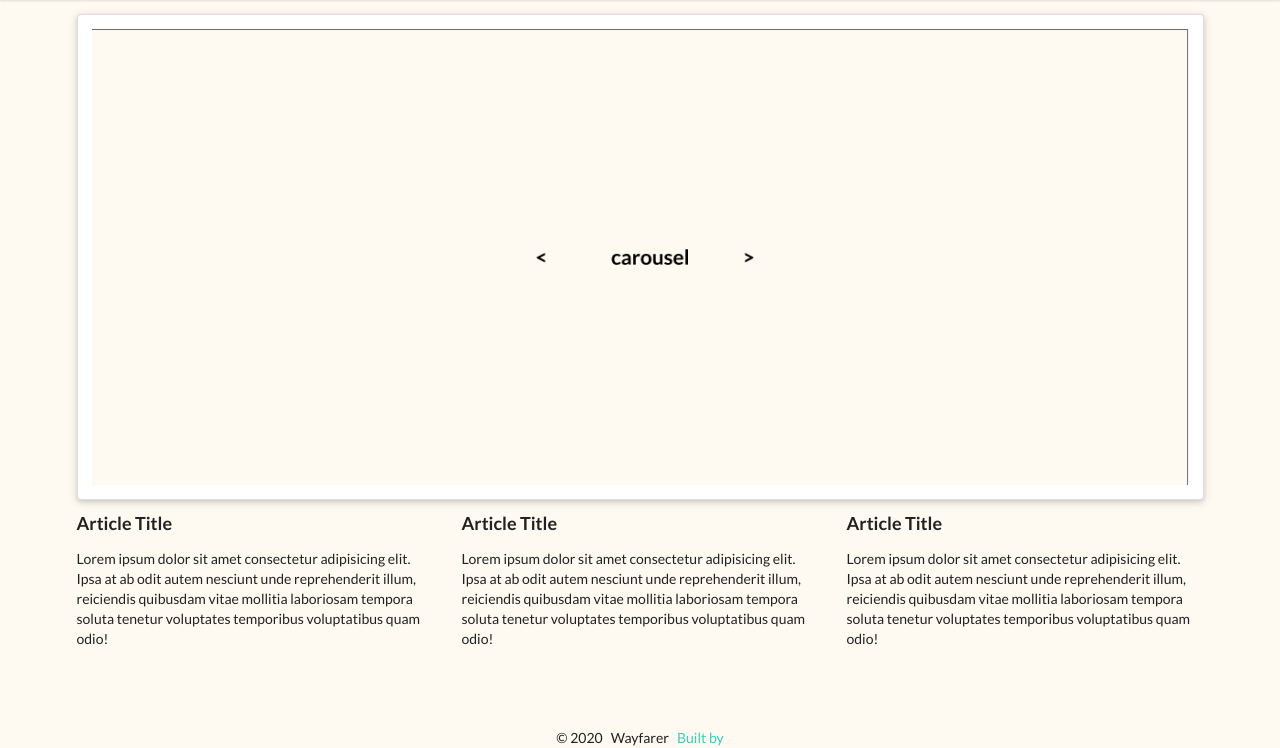
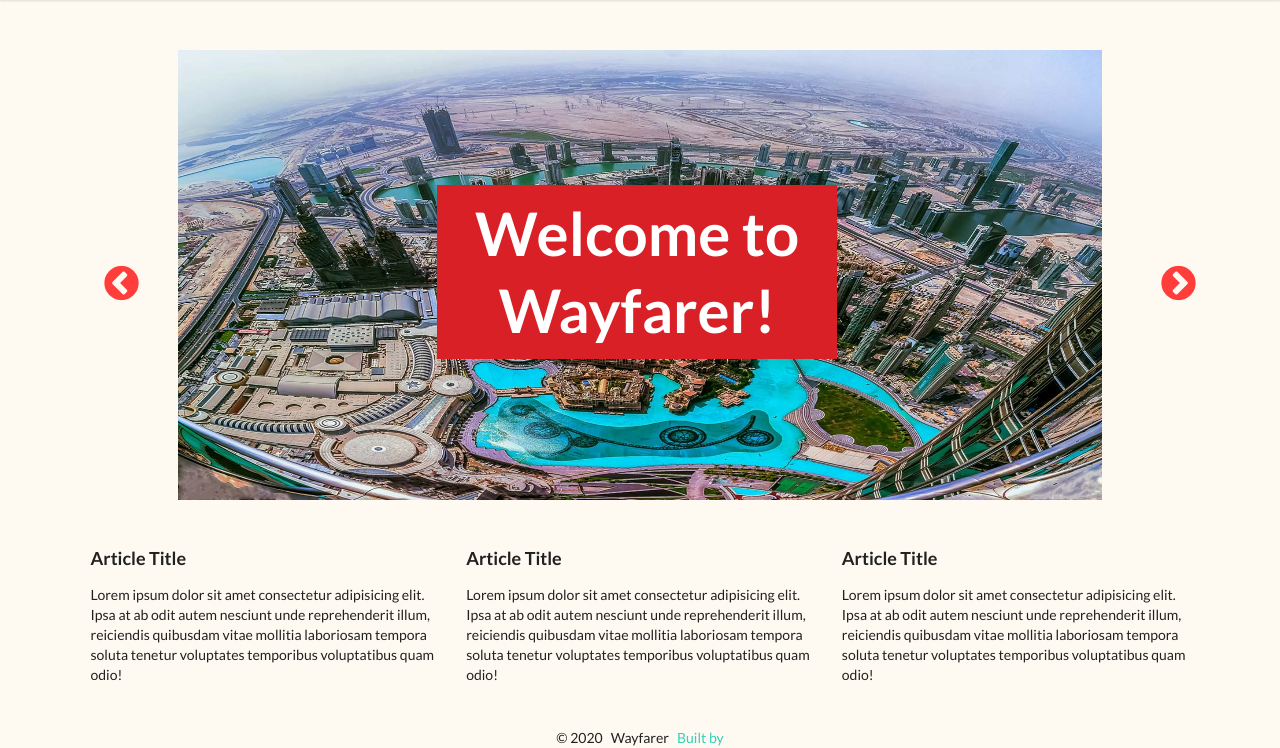
Before and after one commit to danlehner/wayfarer, a Django app: page / in a window 1280 px wide. Shown: the part 52-800 px from the top of the page. Run offline with Django 3.2, Linux system fonts and the light colour scheme; some libraries are stand-ins or nearby versions.

Commit message:
creates home page slider

```diff
--- a/main_app/static/scripts/app.js
+++ b/main_app/static/scripts/app.js
@@ -13,3 +13,17 @@ $('#app_signup').on('click', function(){
     console.log("click");
     $('.signup.modal').modal('show');
 });
+
+// $(document).ready(function(){
+//     $('.carousel').slick({
+//     slidesToShow: 1,
+//     dots:false,
+//     centerMode: false,
+//     });
+//   });
+
+$('.carousel').slick({
+    slidesToShow: 1,
+    dots:false,
+    arrows: true
+});
--- a/main_app/static/styles/main.css
+++ b/main_app/static/styles/main.css
@@ -5,7 +5,6 @@
     --wayfarerYellow: #ffcd3cff;
     --wayfarerOrange: #ff9234ff;
     --wayfarerGreen: #35d0baff;
-
 }
 
 
@@ -103,3 +102,42 @@ span:link {
 .ui.modal {
     background-color: var(--backgroundcolor);
 }
+
+/* ----- SLICK SLIDER------ */
+
+.carousel-section {
+    position: relative;
+}
+
+.carousel {
+    margin: 50px;
+}
+
+.carousel div {
+    width: 90%;
+    margin: 0 auto;
+    height: auto;
+}
+
+.carousel img {
+    width: 100%;
+    height: 450px;
+}
+
+.carousel-header {
+    position: absolute;
+    max-width: 400px;
+    text-align: center;
+    top: 30%;
+    left: 32%;
+    color: white;
+    font-size: 60px;
+    background-color: var(--wayfarerRed);
+    padding: 10px;
+    z-index: 99;
+}
+
+.slick-prev:before, .slick-next:before {
+    color:red !important;
+    font-size: 40px !important;
+}
--- a/main_app/templates/base.html
+++ b/main_app/templates/base.html
@@ -11,6 +11,8 @@
   <!-- LINKS  -->
   <link rel="stylesheet" type="text/css" href="{% static '/styles/Semantic-UI-CSS-master/semantic.min.css' %}">
   <link rel="stylesheet" href='{% static "/styles/main.css" %}'>
+  <link rel="stylesheet" type="text/css" href="https://cdnjs.cloudflare.com/ajax/libs/slick-carousel/1.8.1/slick-theme.min.css"/>
+  <link rel="stylesheet" type="text/css" href="https://cdnjs.cloudflare.com/ajax/libs/slick-carousel/1.8.1/slick.min.css"/>
   <!-- SCRIPTS  -->
   <script defer
     src="https://code.jquery.com/jquery-3.1.1.min.js"
@@ -58,7 +60,7 @@
     {% endif %}
   </nav>
 
-  <main class="ui conatainer">
+  <main class="ui container">
     {% block content %}
     {% endblock %}
   </main>
--- a/main_app/templates/home.html
+++ b/main_app/templates/home.html
@@ -2,9 +2,15 @@
 
 {% block content %}
 
-<div class="ui container raised segment" id="hero">
-    <img class= "ui centered fluid image" src="static/assets/carousel.png" alt="city image">
+<div class="carousel-section">
+        <h1 class="carousel-header">Welcome to Wayfarer!</h1>
+    <div class="carousel">
+        <div><img src="static/assets/dubai.jpg" alt=""></div>
+        <div><img src="static/assets/san-francisco.jpg" alt=""></div>
+        <div><img src="static/assets/new-orleans.jpg" alt=""></div>
+    </div>
 </div>
+
 <div class="ui three column doubling stackable grid container">
     <div class="column">
         <div class="ui medium header">Article Title</div>
```
Also changed, not shown: main_app/static/assets/dubai.jpg (added), main_app/static/assets/new-orleans.jpg (added), main_app/static/assets/san-francisco.jpg (added).
